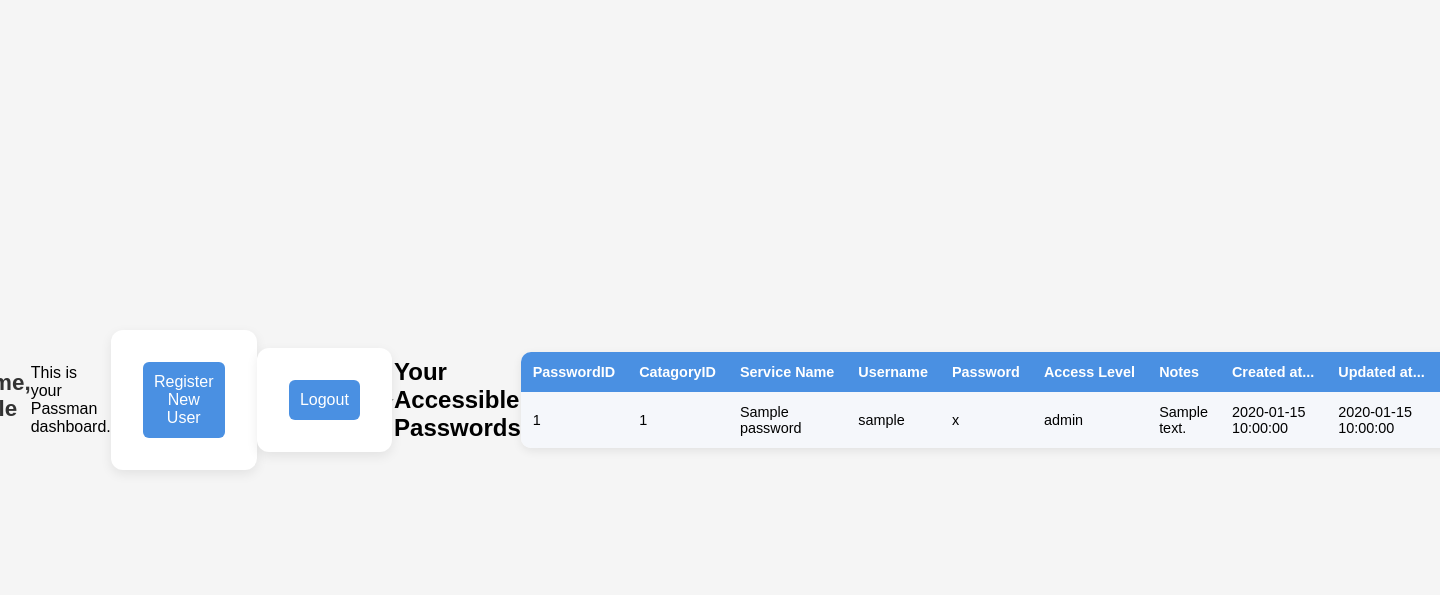
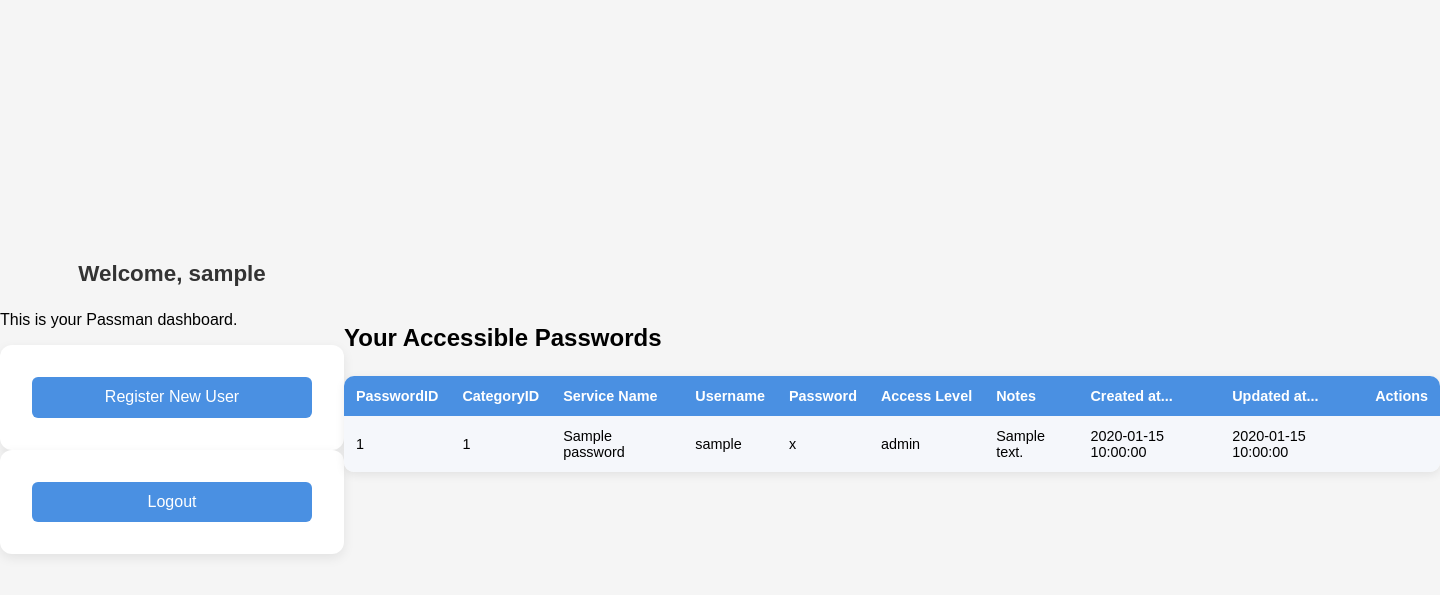
Before and after one commit to bobermcboberson/Passman, a Flask app: template app/templates/dashboard.html in a window 1440 px wide; the page is wider, and only the part inside the window is pictured. Shown: the top 595 px of that part. Run offline with Flask 3, Linux system fonts and the light colour scheme; the template is opened without the code that fills it: most values are stand-ins (such as "Sample title", 1, 10 or a date in 2020).

Commit message:
changes to dashboard

```diff
--- a/app/templates/dashboard.html
+++ b/app/templates/dashboard.html
@@ -8,28 +8,37 @@
 </head>
 
 <body>
+
+    <!-- Header Section -->
+    <header class="dashboard-header">
         <h1>Welcome, {{ username }}</h1>
         <p>This is your Passman dashboard.</p>
 
+        <div class="dashboard-actions">
             <form method="GET" action="/user_registration">
                 <button type="submit">Register New User</button>
             </form>
+
             {% if access_level > 1 %}
             <form action="/create_password" method="get">
                 <button type="submit">Create New Password</button>
             </form>
             {% endif %}
+
             <form method="POST" action="/logout">
                 <button type="submit">Logout</button>
             </form>
+        </div>
+    </header>
 
-    <hr>
+    <!-- Password Table -->
+    <section class="password-section">
+        <h2>Your Accessible Passwords</h2>
 
-    <h2>Your Accessible Passwords</h2>
         <table>
             <tr>
                 <th>PasswordID</th>
-            <th>CatagoryID</th>
+                <th>CategoryID</th>
                 <th>Service Name</th>
                 <th>Username</th>
                 <th>Password</th>
@@ -39,6 +48,7 @@
                 <th>Updated at...</th>
                 <th>Actions</th>
             </tr>
+
             {% for p in passwords %}
             <tr>
                 <td>{{ p.password_id }}</td>
@@ -57,8 +67,9 @@
                         <button type="submit">Edit</button>
                     </form>
                     {% endif %}
+
                     {% if access_level >= 4 %}
-                <form action="/delete_password/" method="get" class="inline-form" style="display:inline;">
+                    <form action="/delete_password/" method="get" class="inline-form"style="display:inline;">
                         <input type="hidden" name="password_id" value="{{ p.password_id }}">
                         <button type="submit">Delete</button>
                     </form>
@@ -67,9 +78,12 @@
             </tr>
             {% endfor %}
         </table>
+
         {% if not passwords %}
         <p>No passwords available.</p>
         {% endif %}
+    </section>
+
 </body>
 
-</html>
+</html
```
Lines whose indentation alone changed are shown as unchanged.
